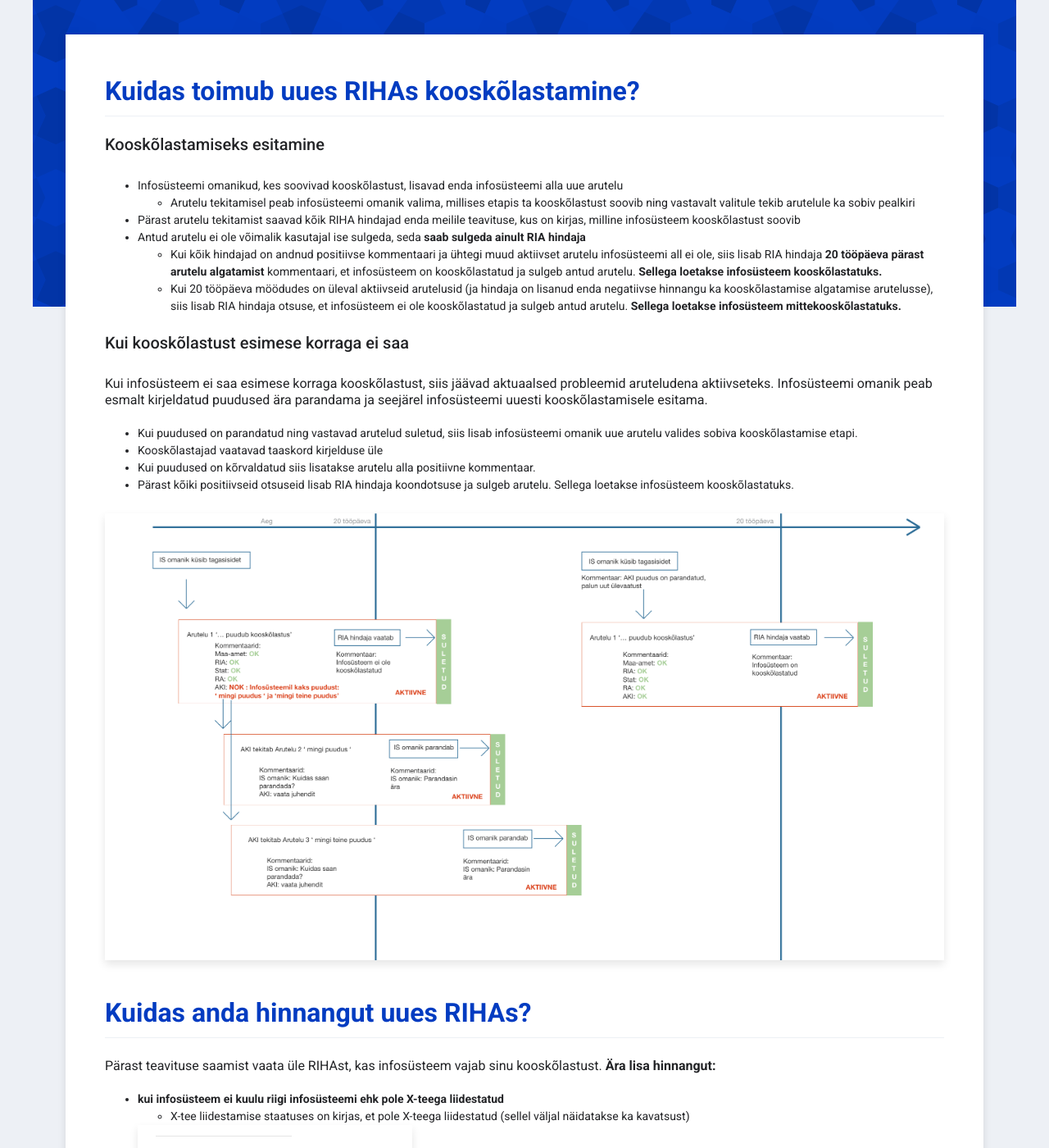
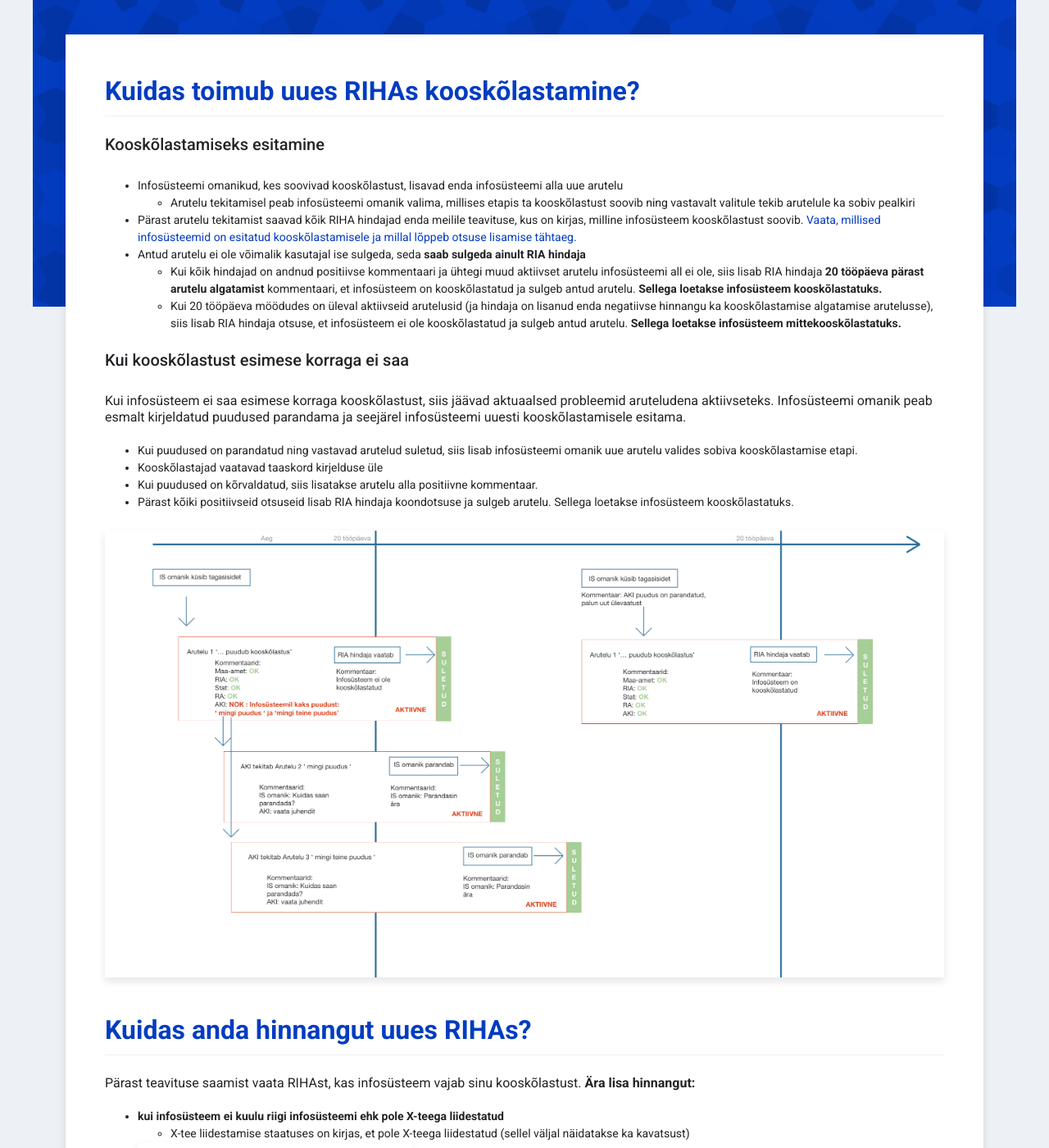
Before and after one commit to e-gov/RIHA-Help, a Jekyll site: the page built from docs/RIHAs-hindamine-hindajatele.md, in a window 1280 px wide and 1400 px high, scrolled down 289 px. Shown: the whole window at 82% size. Built offline with Jekyll 4.4.1, drawn with Linux system fonts in a browser that asks for light colours; some of the changed text lies outside the part shown.

Commit message:
Update RIHAs-hindamine-hindajatele.md

```diff
--- a/docs/RIHAs-hindamine-hindajatele.md
+++ b/docs/RIHAs-hindamine-hindajatele.md
@@ -7,23 +7,23 @@ title: Infosüsteemide hindamine uues RIHAs - juhend hindajatele
 ### Kooskõlastamiseks esitamine
 - Infosüsteemi omanikud, kes soovivad kooskõlastust, lisavad enda infosüsteemi alla uue arutelu
   - Arutelu tekitamisel peab infosüsteemi omanik valima, millises etapis ta kooskõlastust soovib ning vastavalt valitule tekib arutelule ka sobiv pealkiri
-- Pärast arutelu tekitamist saavad kõik RIHA hindajad enda meilile teavituse, kus on kirjas, milline infosüsteem kooskõlastust soovib
+- Pärast arutelu tekitamist saavad kõik RIHA hindajad enda meilile teavituse, kus on kirjas, milline infosüsteem kooskõlastust soovib. [Vaata, millised infosüsteemid on esitatud kooskõlastamisele ja millal lõppeb otsuse lisamise tähtaeg.](RIHAs-hindamisel.md)
 - Antud arutelu ei ole võimalik kasutajal ise sulgeda, seda **saab sulgeda ainult RIA hindaja**
   - Kui kõik hindajad on andnud positiivse kommentaari ja ühtegi muud aktiivset arutelu infosüsteemi all ei ole, siis lisab RIA hindaja **20 tööpäeva pärast arutelu algatamist** kommentaari, et infosüsteem on kooskõlastatud ja sulgeb antud arutelu. **Sellega loetakse infosüsteem kooskõlastatuks.**
   - Kui 20 tööpäeva möödudes on üleval aktiivseid arutelusid (ja hindaja on lisanud enda negatiivse hinnangu ka kooskõlastamise algatamise arutelusse), siis lisab RIA hindaja otsuse, et infosüsteem ei ole kooskõlastatud ja sulgeb antud arutelu. **Sellega loetakse infosüsteem mittekooskõlastatuks.**
 
 ### Kui kooskõlastust esimese korraga ei saa
-Kui infosüsteem ei saa esimese korraga kooskõlastust, siis jäävad aktuaalsed probleemid aruteludena aktiivseteks. Infosüsteemi omanik peab esmalt kirjeldatud puudused ära parandama ja seejärel infosüsteemi uuesti kooskõlastamisele esitama.
+Kui infosüsteem ei saa esimese korraga kooskõlastust, siis jäävad aktuaalsed probleemid aruteludena aktiivseteks. Infosüsteemi omanik peab esmalt kirjeldatud puudused parandama ja seejärel infosüsteemi uuesti kooskõlastamisele esitama.
 - Kui puudused on parandatud ning vastavad arutelud suletud, siis lisab infosüsteemi omanik uue arutelu valides sobiva kooskõlastamise etapi.
 - Kooskõlastajad vaatavad taaskord kirjelduse üle
-- Kui puudused on kõrvaldatud siis lisatakse arutelu alla positiivne kommentaar.
+- Kui puudused on kõrvaldatud, siis lisatakse arutelu alla positiivne kommentaar.
 - Pärast kõiki positiivseid otsuseid lisab RIA hindaja koondotsuse ja sulgeb arutelu. Sellega loetakse infosüsteem kooskõlastatuks.
 
 ![RIHA kooskõlastamise protsess](assets/images/data/RIHAs-kooskõlastamine.png "RIHAs kooskõlastamine")
 
 ## Kuidas anda hinnangut uues RIHAs?
 
-Pärast teavituse saamist vaata üle RIHAst, kas infosüsteem vajab sinu kooskõlastust.
+Pärast teavituse saamist vaata RIHAst, kas infosüsteem vajab sinu kooskõlastust.
 **Ära lisa hinnangut:**
 - **kui infosüsteem ei kuulu riigi infosüsteemi ehk pole X-teega liidestatud**
   - X-tee liidestamise staatuses on kirjas, et pole X-teega liidestatud (sellel väljal näidatakse ka kavatsust)
@@ -40,7 +40,7 @@ Need infosüsteemid läbivad RIHAs ainult registreerimise, mida teostab RIA hind
 ### Kooskõlastuse andmine
 
 Kui infosüsteem on üle vaadatud ning ühtegi puudust pole tuvastatud, siis lisa kasutaja poolt tekitatud arutelu alla enda kommentaar ("Kooskõlastan").
-- Kasutajad ootavad otsust 20 tööpäeva jooksul. **RIHA rakendus seda kuupäeva eraldi kirjeldajatele ega hindajatele ei kuva ning meeldetuletusi ei saada**
+- Kasutajad ootavad otsust 20 tööpäeva jooksul. **RIHA rakendus selle tähtaja lõppemisel hindajatele meeldetuletusi ei saada.** [Siit](RIHAs-hindamisel) leiad millised infosüsteemid on esitatud kooskõlastamisele ja millal lõppeb otsuse lisamise tähtaeg.
 - Kui soovid kooskõlastada märkustega, siis lisa enda kommentaarid samuti sama arutelu alla.
 
 ### Mittekooskõlastamine
@@ -68,7 +68,7 @@ Kui infosüsteemi kirjeldusest on infot puudu, mis takistab täieliku ülevaate
 ![Hindajate tagasiside koondvaade](assets/images/data/issues-list.png "Hindajate tagasiside koondvaade")
 
 Sinu poolt lisatud uusi arutelusid on võimalik sulgeda nii infosüsteemi omanikul (kui probleem saab lahendatud) kui ka kõigil kooskõlastajatel.
-Sulge arutelu ise siis, kui kasutaja kommenteerib, et on vea ära parandanud kuid pole seda ise sulgenud ning oled omalt poolt selle üle kontrollinud.
+Sulge arutelu ise siis, kui kasutaja kommenteerib, et on vea parandanud ning oled omalt poolt selle üle kontrollinud, kuid kasutaja pole seda arutelu ise sulgenud.
 Kõik, kes arutelus osalevad, saavad RIHAst teavituse, kui uusi kommentaare on lisatud.
 
 
```
